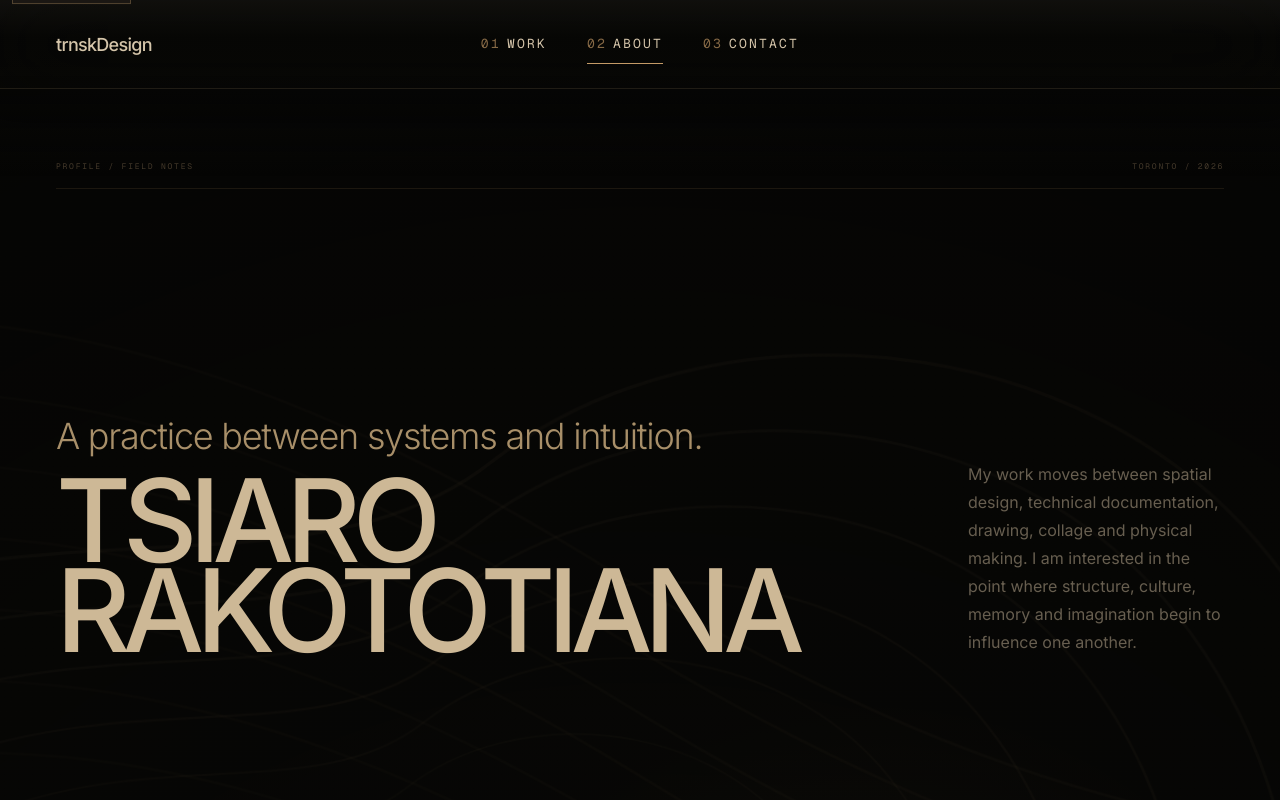
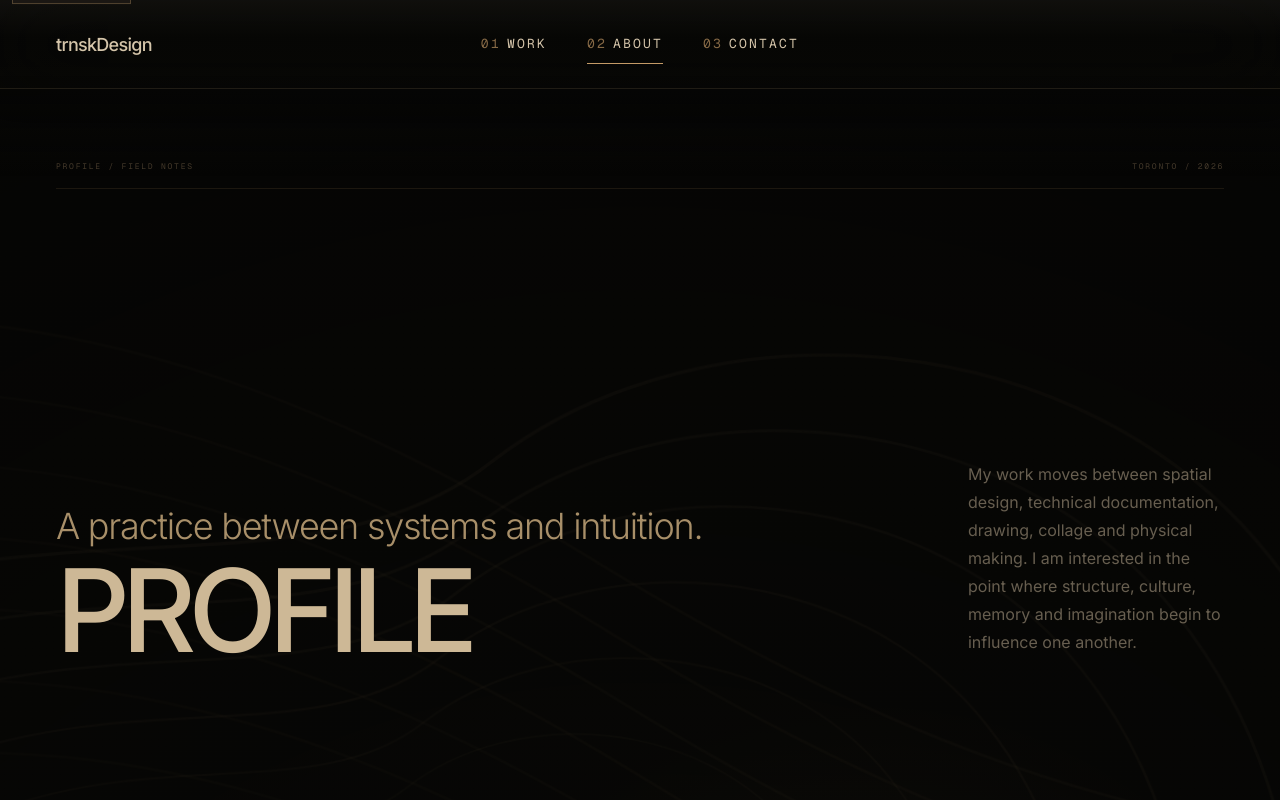
Before and after one commit to Mercy1o/tsiaro-portfolio, a Next.js app: page /about in a window 1280 px wide. Shown: the top 800 px of the page. Built offline with nearby package versions, Linux system fonts and the light colour scheme.

Commit message:
refine: keep detailed profile information only on about page

```diff
--- a/app/about/page.tsx
+++ b/app/about/page.tsx
@@ -22,7 +22,7 @@ export default function AboutPage() {
             <div className="grid gap-12 py-16 md:grid-cols-12 md:items-end">
               <div className="md:col-span-8">
                 <p className="mb-5 text-2xl font-light tracking-[-.035em] text-[#a88f69] md:text-4xl">A practice between systems and intuition.</p>
-                <h1 className="max-w-6xl text-[clamp(4rem,9vw,9.5rem)] font-medium uppercase leading-[.78] tracking-[-.07em] text-[#cdb896]">Tsiaro<br />Rakototiana</h1>
+                <h1 className="max-w-6xl text-[clamp(4rem,9vw,9.5rem)] font-medium uppercase leading-[.78] tracking-[-.07em] text-[#cdb896]">Profile</h1>
               </div>
               <p className="max-w-md text-base leading-7 text-[#a99a82]/60 md:col-span-3 md:col-start-10">{siteConfig.about.description}</p>
             </div>
```
